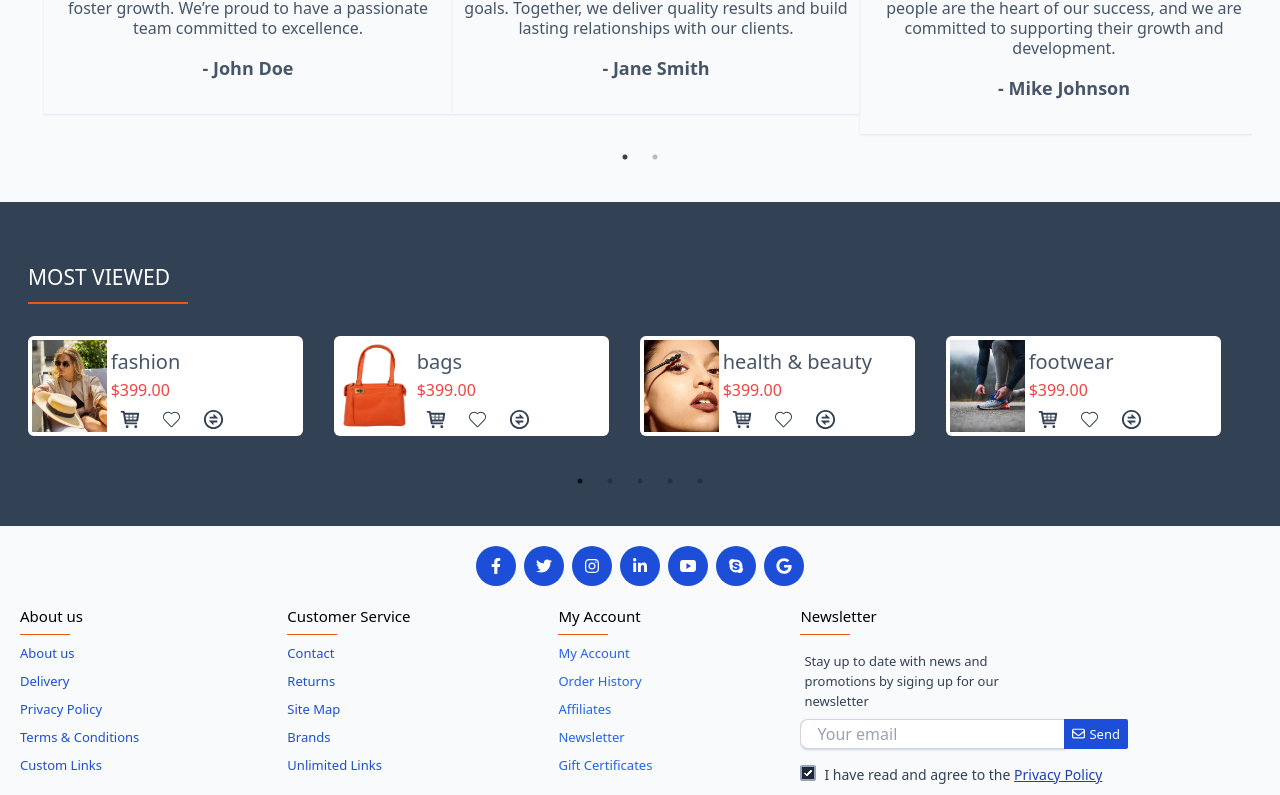
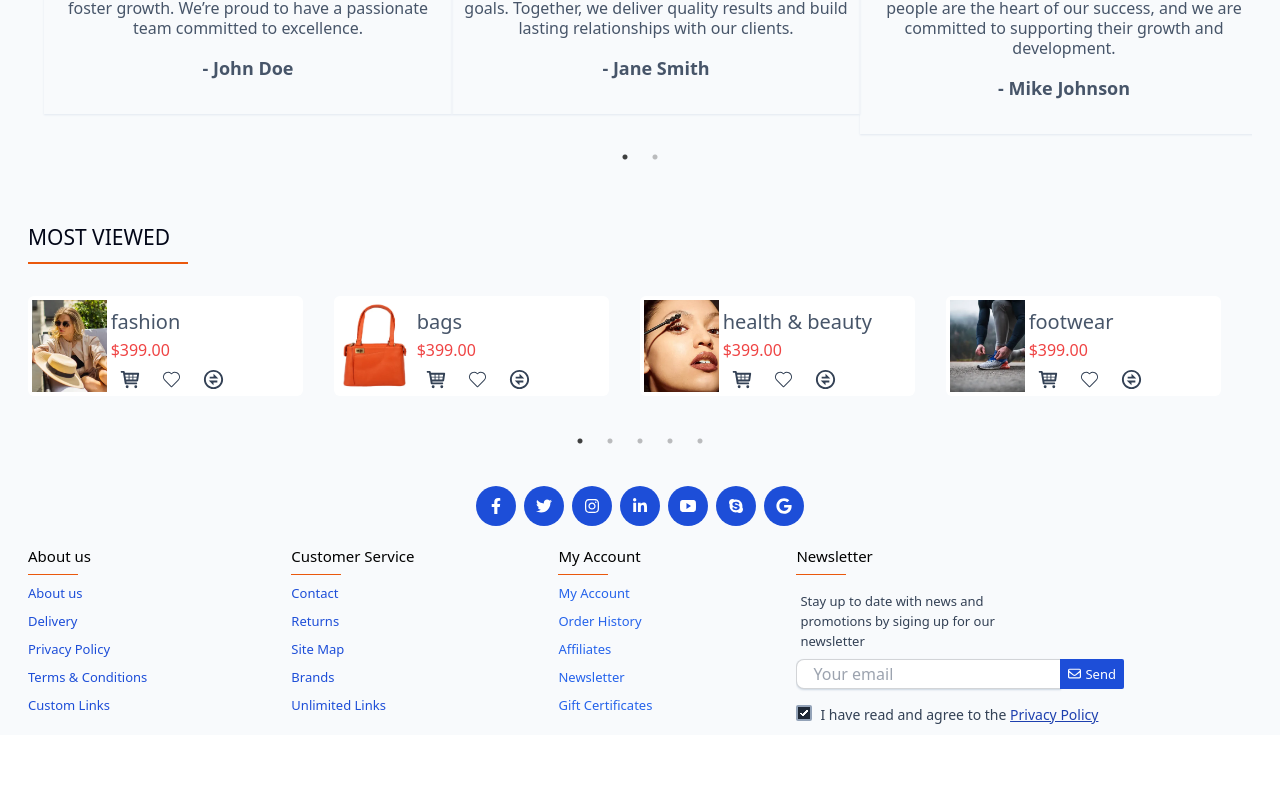
Before and after one commit to w3villa-sachin-awasthi/e_commerce, a React (Vite) app: page /home in a window 1280 px wide. Shown: the part 5191-5986 px from the top of the page. After the commit the page ends 5926 px from the top, so only its background shows below. Built offline with nearby package versions, Linux system fonts and the light colour scheme.

Commit message:
responsive design problem solved

```diff
--- a/src/App.jsx
+++ b/src/App.jsx
@@ -15,6 +15,7 @@ import Social from './Components/Social';
 import Footer from './Components/Footer';
 import Info from './Components/Info';
 import HeroSection2 from './Components/HeroSection2';
+import Payment from './Components/Payment';
 function App() {
   return (
     <div className='min-h-screen p-0 m-0 box-border  bg-slate-50 w-full text-slate-950  '>
@@ -35,6 +36,7 @@ function App() {
      <Viewed/>
      <Social/>
      <Footer/>
+     {/* <Payment/> */}
     </div>
   )
 }
--- a/src/Components/CategorySection.jsx
+++ b/src/Components/CategorySection.jsx
@@ -52,7 +52,7 @@ function CategorySection() {
   };
 
   return (
-    <div className="w-screen bg-slate-100 pt-[10px] sm:pt-0">
+    <div className="w-full bg-slate-100 pt-[10px] sm:pt-0">
       <div className="flex flex-col md:items-center max-w-[1600px] mx-auto my-10 px-3 md:px-5 lg:px-7 2xl:px-10">
         <div className="text-[26px] sm:text-[37px] xl:text-[43px] font-semibold">
           Featured Products
--- a/src/Components/Footer.jsx
+++ b/src/Components/Footer.jsx
@@ -3,8 +3,8 @@ import { FaRegEnvelope } from "react-icons/fa6";
 
 function Footer() {
     return (
-        <footer className="footer bg-slate-50 text-black px-5 max-w-[1600px] mx-auto ">
-            <nav className='text-blue-700 text-[13px]'>
+        <footer className="footer bg-slate-50 text-black px-5 max-w-[1600px] mx-auto px-3 md:px-5 lg:px-7 2xl:px-10  font-medium">
+            <nav className='text-blue-700 text-[13px] '>
                 <h6 className="text-[15px] text-black ">About us</h6>
                 <div className='h-[1.2px] bg-orange-600 hidden sm:block w-[50px] '></div>
                 <a className="link link-hover">About us</a>
--- /dev/null
+++ b/src/Components/Payment.jsx
@@ -0,0 +1,16 @@
+import React from 'react'
+import { FaRegCopyright } from "react-icons/fa6";
+
+function Payment() {
+  return (
+  <div className="bg-slate-600  w-screen">
+     <div className='flex flex-col sm:flex-row  sm:items-center max-w-[1600px] mx-auto my-10 px-3 md:px-5 lg:px-7 2xl:px-10 '>
+          <div className="">Copyright <FaRegCopyright/>
+ 2014, Your Stor, All Right Reserved</div>
+          <div className=""></div>
+     </div>
+  </div>
+  )
+}
+
+export default Payment
--- a/src/Components/Viewed.jsx
+++ b/src/Components/Viewed.jsx
@@ -58,7 +58,7 @@ function Viewed() {
 
 
   return (
-    <div className='w-screen bg-slate-700  text-white py-5'>
+    <div className=''>
       <div className="flex flex-col  sm:items-center max-w-[1600px] mx-auto my-10 px-3 md:px-5 lg:px-7 2xl:px-10 ">
 
 
```
